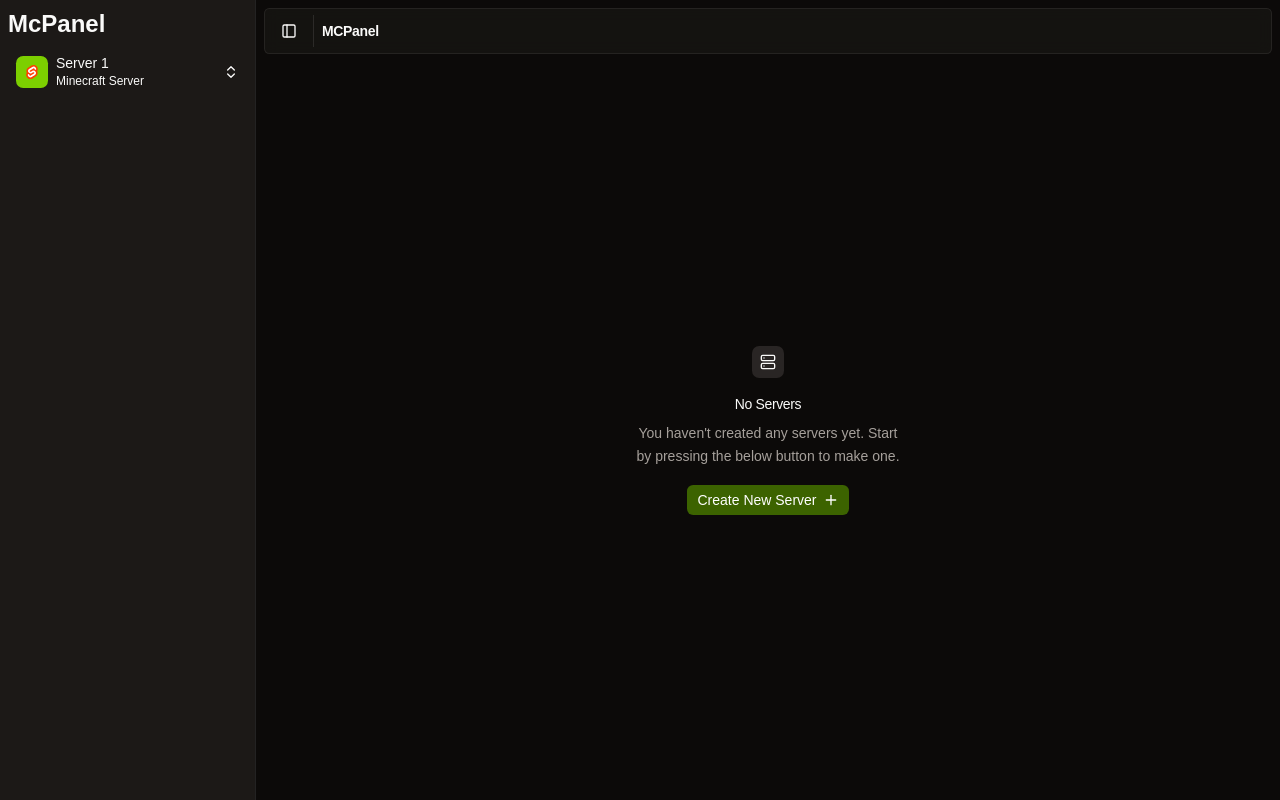
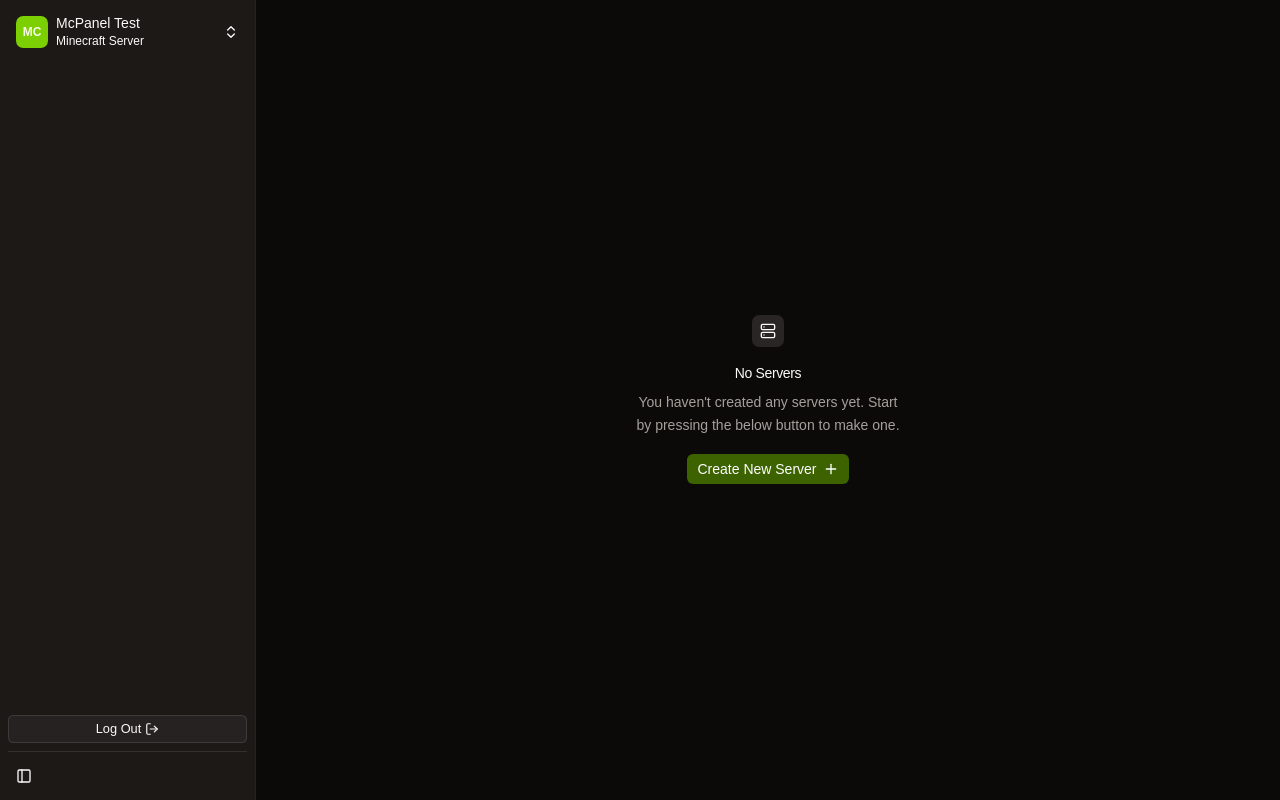
Before and after one commit to milesmuehlbach/mcpanel, a SvelteKit app: page / in a window 1280 px wide. Built offline with nearby package versions, Linux system fonts and the light colour scheme.

Commit message:
improvement: furtnered the frontend and cleaned up the sidebar

```diff
--- a/src/lib/components/panel-sidebar.svelte
+++ b/src/lib/components/panel-sidebar.svelte
@@ -1,17 +1,18 @@
 <script lang="ts">
 	import * as Sidebar from '$lib/components/ui/sidebar/index.js';
 	import ServerSelector from '$lib/components/serverselection.svelte';
-	import favicon from '$lib/assets/favicon.svg';
+	import SidebarFooter from '$lib/components/sidebarfooter.svelte';
 </script>
 
-<Sidebar.Root>
+<Sidebar.Root collapsible="icon">
 	<Sidebar.Header>
-		<h1 class="left-5 text-2xl font-extrabold">McPanel</h1>
-		<ServerSelector servertitles={['Server 1']} iconpath={[favicon]} />
+		<ServerSelector servertitles={['McPanel Test', 'TechnoDot Server']} iconpath={[]} />
 	</Sidebar.Header>
 	<Sidebar.Content>
 		<Sidebar.Group />
 		<Sidebar.Group />
 	</Sidebar.Content>
-	<Sidebar.Footer />
+	<Sidebar.Footer>
+		<SidebarFooter />
+	</Sidebar.Footer>
 </Sidebar.Root>
--- a/src/lib/components/serverselection.svelte
+++ b/src/lib/components/serverselection.svelte
@@ -17,8 +17,18 @@
 
 	let selectedIndex = $state(0);
 
+	const getTitleFallback = (title: string) => {
+		const trimmed = title.trim();
+
+		if (!trimmed) return '??';
+
+		const initials = trimmed.slice(0, 2).toUpperCase();
+		return initials.length === 1 ? `${initials}?` : initials;
+	};
+
 	let activeTitle = $derived(servertitles[selectedIndex] ?? 'No Server');
 	let activeIcon = $derived(iconpath[selectedIndex] ?? '');
+	let activeTitleFallback = $derived(getTitleFallback(activeTitle));
 </script>
 
 <Sidebar.Menu>
@@ -37,7 +47,7 @@
 							{#if activeIcon}
 								<img src={activeIcon} alt={activeTitle} class="size-4" />
 							{:else}
-								<div class="size-4 rounded-sm bg-muted"></div>
+								<span class="text-xs leading-none font-bold">{activeTitleFallback}</span>
 							{/if}
 						</div>
 						<div class="grid flex-1 text-start text-sm leading-tight">
@@ -63,11 +73,12 @@
 							{#if iconpath[index]}
 								<img src={iconpath[index]} alt={title} class="size-3.5 shrink-0" />
 							{:else}
-								<div class="size-3.5 rounded-sm bg-muted"></div>
+								<span class="text-[10px] leading-none font-bold text-foreground">
+									{getTitleFallback(title)}
+								</span>
 							{/if}
 						</div>
 						{title}
-						<DropdownMenu.Shortcut>⌘{index + 1}</DropdownMenu.Shortcut>
 					</DropdownMenu.Item>
 				{/each}
 				<DropdownMenu.Separator />
--- /dev/null
+++ b/src/lib/components/sidebarfooter.svelte
@@ -0,0 +1,21 @@
+<script>
+	import * as Sidebar from '$lib/components/ui/sidebar/index.js';
+	import { Separator } from '$lib/components/ui/separator/index.js';
+	import { Button } from '$lib/components/ui/button/index.js';
+	import LogOutIcon from '@lucide/svelte/icons/log-out';
+
+	const sidebar = Sidebar.useSidebar();
+</script>
+
+<Button
+	variant={sidebar.state === 'expanded' ? 'outline' : 'ghost'}
+	size="sm"
+	class={sidebar.state === 'collapsed' ? 'px-2' : ''}
+>
+	{#if sidebar.state === 'expanded'}
+		Log Out
+	{/if}
+	<LogOutIcon />
+</Button>
+<Separator />
+<Sidebar.Trigger class="size-8 shrink-0 bg-transparent" />
--- a/src/routes/+page.svelte
+++ b/src/routes/+page.svelte
@@ -2,19 +2,11 @@
 	import * as Sidebar from '$lib/components/ui/sidebar/index.js';
 	import AppSidebar from '$lib/components/panel-sidebar.svelte';
 	import NoServer from '$lib/components/noserver.svelte';
-	import { Separator } from "$lib/components/ui/separator/index.js";
 </script>
 
 <Sidebar.Provider>
 	<AppSidebar />
 	<Sidebar.Inset>
-		<div
-			class="sticky top-0 z-20 m-2 flex items-center gap-2 rounded-md border border-border/70 bg-card/70 px-2 py-1.5 backdrop-blur supports-[backdrop-filter]:bg-card/60"
-		>
-			<Sidebar.Trigger class="size-8 shrink-0 bg-transparent" />
-			<Separator orientation="vertical" />
-			<h1 class="text-sm font-semibold tracking-tight text-foreground">MCPanel</h1>
-		</div>
 		<NoServer />
 	</Sidebar.Inset>
 </Sidebar.Provider>
```
